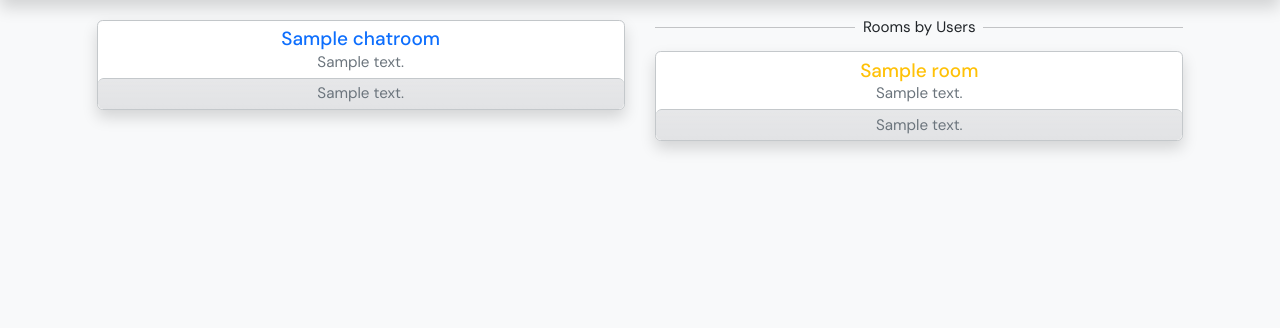
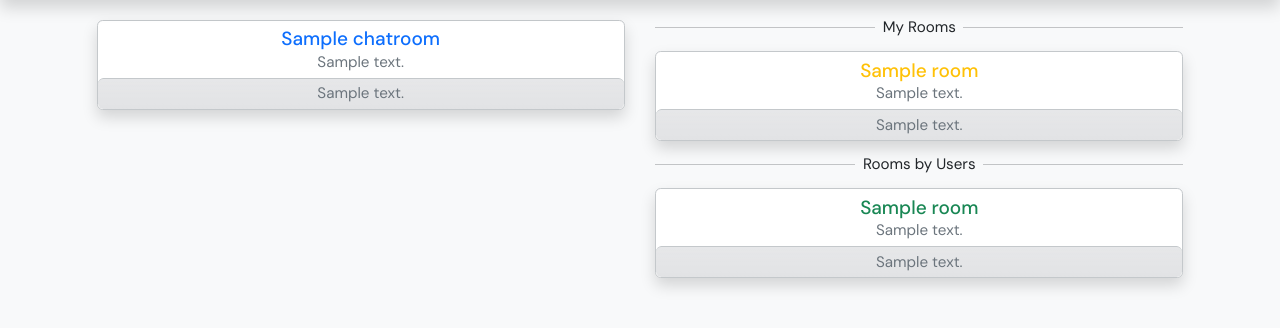
Before and after one commit to Altagrave-Git/ChatIRL, a Django app: template chat/templates/chat/index.html in a window 1280 px wide. Shown: the part 48-376 px from the top of the page. Run offline with Django 4.2, Linux system fonts and the light colour scheme; tables that the repository leaves empty hold one stand-in row (values such as "Sample post"); the template is opened without the code that fills it: values that come from a table or form of the project are taken from there, most other values are stand-ins (such as "Sample title", 1, 10 or a date in 2020); some libraries are stand-ins or nearby versions.

Commit message:
Add nonmember render logic

```diff
--- a/chat/templates/chat/index.html
+++ b/chat/templates/chat/index.html
@@ -29,12 +29,12 @@
             {% endif %}
         </div>
         <div class="col-12 col-lg-6 px-lg-3">
+            {% if member %}
                 <div class="d-flex align-items-center mt-2">
                     <hr class="flex-grow-1">
-                <div class="mx-2">Rooms by Users</div>
+                    <div class="mx-2">My Rooms</div>
                     <hr class="flex-grow-1">
                 </div>
-            {% if member %}
                 {% for room in member %}
                     <div class="row">
                         <a class="mx-auto mt-2" href="/room/{{room.slug}}/">
@@ -55,6 +55,32 @@
                     </div>
                 {% endfor %}
             {% endif %}
+            {% if nonmember %}
+                <div class="d-flex align-items-center mt-2">
+                    <hr class="flex-grow-1">
+                    <div class="mx-2">Rooms by Users</div>
+                    <hr class="flex-grow-1">
+                </div>
+                {% for room in nonmember %}
+                    <div class="row">
+                        <a class="mx-auto mt-2" href="/room/{{room.slug}}/">
+                            <div class="border border-secondary-subtle rounded mx-auto bg-white shadow">
+                                <h5 class="mb-0 pt-2 text-success">{{room.title}}</h5>
+                                <p class="mb-0 text-secondary pb-1">{{room.description}}</p>
+                                {% if room.last_message %}
+                                    <div class="border-top rounded border-1 border-secondary-subtle py-1 m-0 bg-secondary-subtle bg-gradient text-secondary px-2">
+                                        {{room.last_message}}
+                                    </div>
+                                {% else %}
+                                    <div class="border-top rounded border-1 border-secondary-subtle py-1 m-0 bg-secondary-subtle bg-gradient text-secondary">
+                                        No messages...
+                                    </div>
+                                {% endif %}
+                            </div>
+                        </a>
+                    </div>
+                {% endfor %}
+            {% endif %}
         </div>
     </div>
 {% endblock %}
```
Lines whose indentation alone changed are shown as unchanged.
